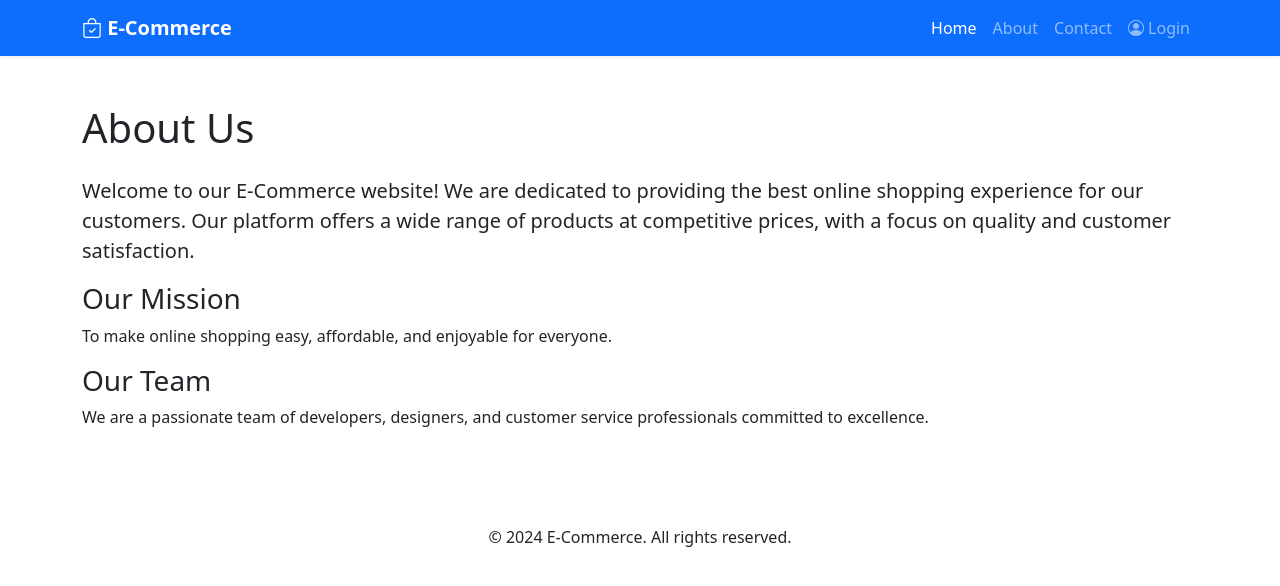
After one commit to deadpool10000/ecom, a PHP site: page /about.php in a window 1280 px wide. The commit adds this page. Shown: the top 586 px of the page. Run offline with PHP 8.4, Linux system fonts and the light colour scheme.

Commit message:
added about

```diff
--- /dev/null
+++ b/about.php
@@ -0,0 +1,27 @@
+<!DOCTYPE html>
+<html lang="en">
+
+<head>
+    <meta charset="UTF-8">
+    <meta name="viewport" content="width=device-width, initial-scale=1.0">
+    <title>About Us - E-Commerce</title>
+    <?php include "./includes/header.php" ?>
+</head>
+
+<body>
+    <!-- Navbar -->
+    <?php include "./includes/navbar.php" ?>
+    <div class="container py-5">
+        <h1 class="mb-4">About Us</h1>
+        <p class="lead">Welcome to our E-Commerce website! We are dedicated to providing the best online shopping experience for our customers. Our platform offers a wide range of products at competitive prices, with a focus on quality and customer satisfaction.</p>
+        <h3>Our Mission</h3>
+        <p>To make online shopping easy, affordable, and enjoyable for everyone.</p>
+        <h3>Our Team</h3>
+        <p>We are a passionate team of developers, designers, and customer service professionals committed to excellence.</p>
+    </div>
+
+<?php include "./includes/footer.php" ?>
+
+</body>
+
+</html>
--- a/includes/header.php
+++ b/includes/header.php
@@ -1,2 +1,3 @@
 <link href="https://cdn.jsdelivr.net/npm/bootstrap@5.3.0/dist/css/bootstrap.min.css" rel="stylesheet">
 <link href="https://cdn.jsdelivr.net/npm/bootstrap-icons@1.10.5/font/bootstrap-icons.css" rel="stylesheet">
+<link href="https://cdn.jsdelivr.net/npm/bootstrap@5.3.0/dist/css/bootstrap.min.css" rel="stylesheet">
--- a/includes/navbar.php
+++ b/includes/navbar.php
@@ -6,8 +6,8 @@
             </button>
             <div class="collapse navbar-collapse" id="navbarNav">
                 <ul class="navbar-nav ms-auto">
-                    <li class="nav-item"><a class="nav-link active" href="index.html">Home</a></li>
-                    <li class="nav-item"><a class="nav-link" href="about.html">About</a></li>
+                    <li class="nav-item"><a class="nav-link active" href="index.php">Home</a></li>
+                    <li class="nav-item"><a class="nav-link" href="about.php">About</a></li>
                     <li class="nav-item"><a class="nav-link" href="contact.html">Contact</a></li>
                     <li class="nav-item"><a class="nav-link" href="login.html"><i class="bi bi-person-circle"></i> Login</a></li>
                 </ul>
--- a/index.php
+++ b/index.php
@@ -98,7 +98,7 @@
     </div>
 
     <!-- Footer -->
-        <?php include "./includes/footer.php" ?>
+    <?php include "./includes/footer.php" ?>
 
     <script src="https://cdn.jsdelivr.net/npm/bootstrap@5.3.0/dist/js/bootstrap.bundle.min.js"></script>
 </body>
```
